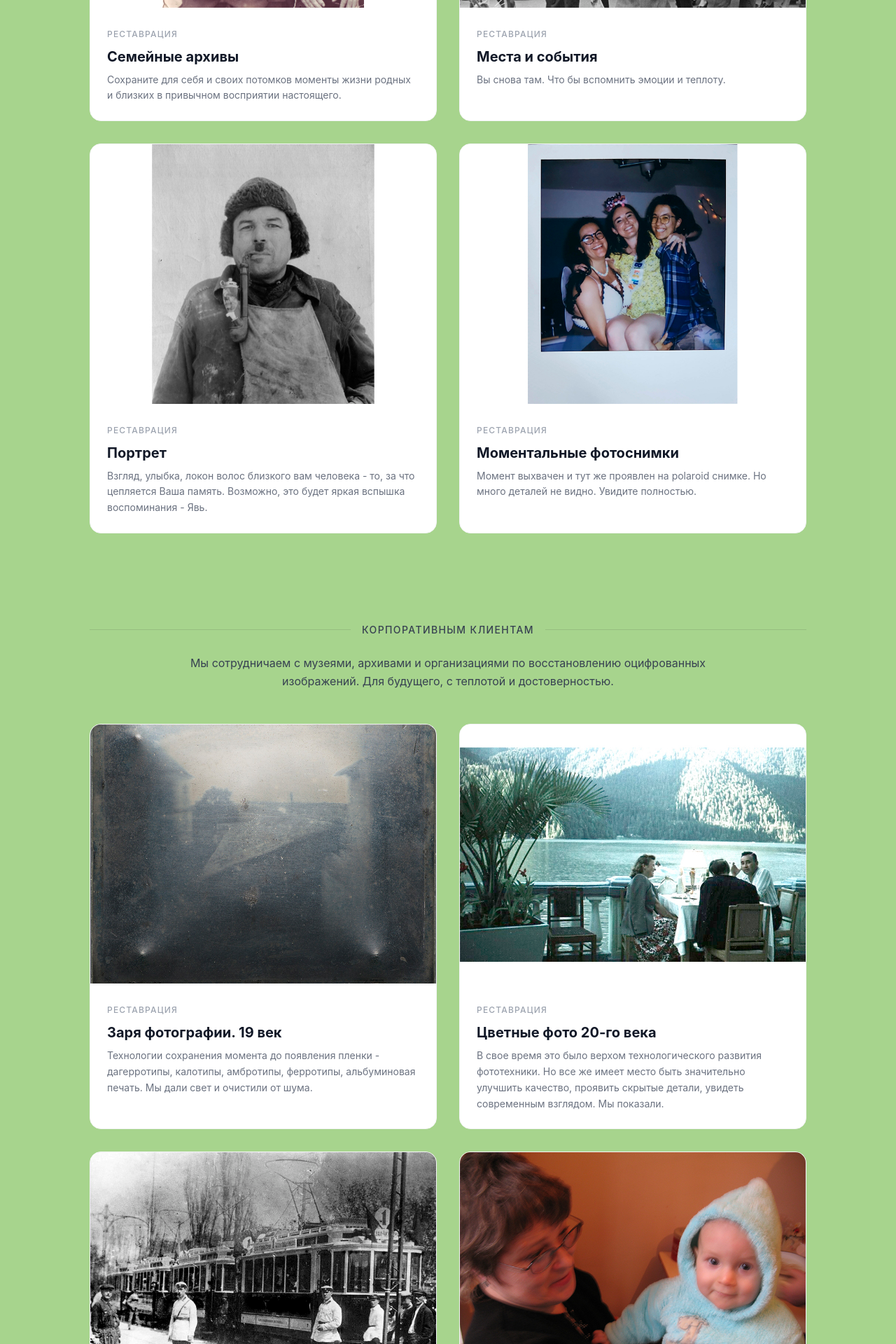
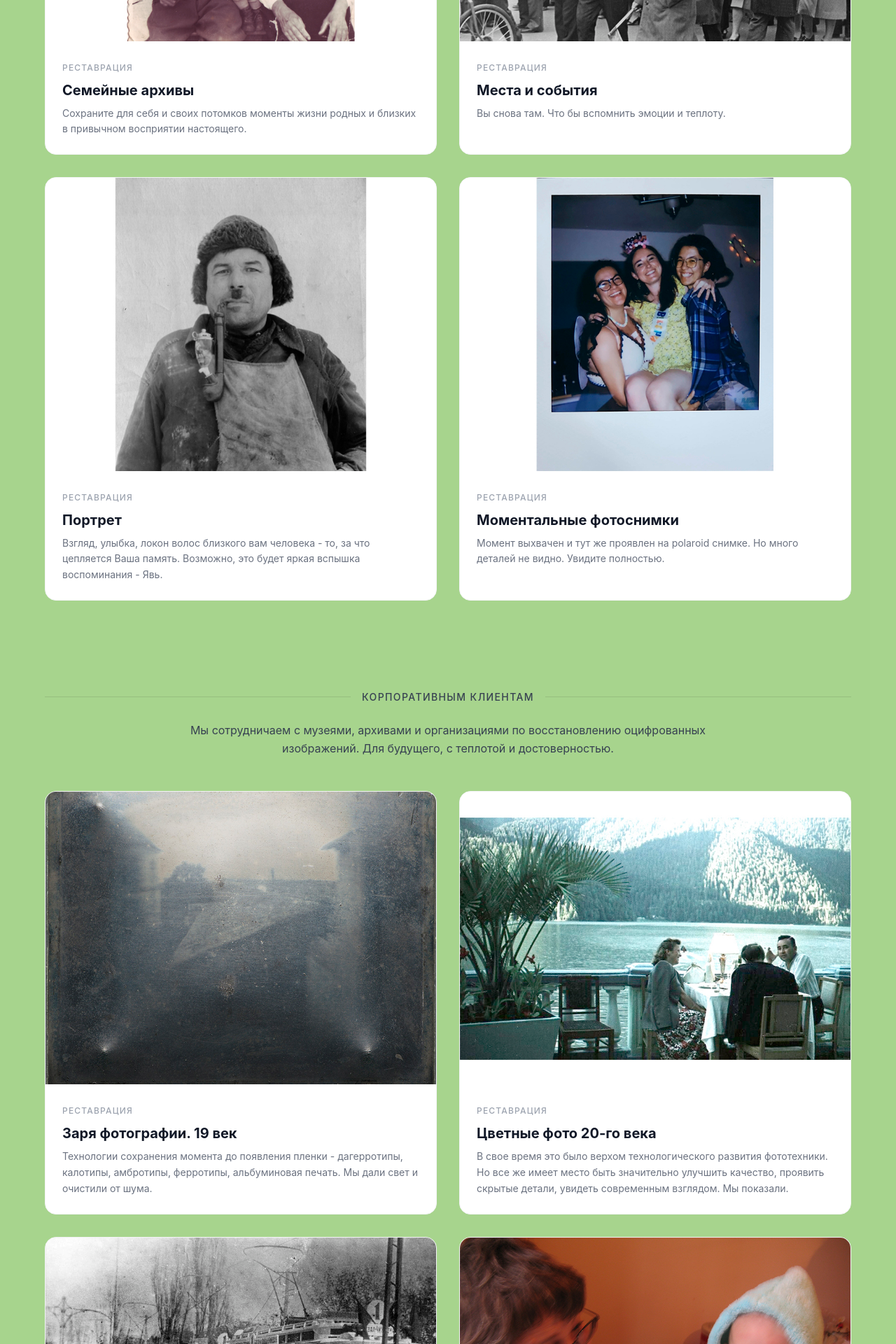
Before and after one commit to proyavi-art/site-proyavi-art, a Next.js app: page /portfolio in a window 1280 px wide. Shown: the part 880-2800 px from the top of the page at 70% size. Built offline with nearby package versions, Linux system fonts and the light colour scheme.

Commit message:
Update page.tsx

```diff
--- a/app/portfolio/page.tsx
+++ b/app/portfolio/page.tsx
@@ -71,7 +71,7 @@ export default function Portfolio() {
 
       {/* ИНДИВИДУАЛЬНЫМ ЗАКАЗЧИКАМ */}
       <section className="py-16 px-4">
-        <div className="max-w-5xl mx-auto">
+        <div className="max-w-6xl mx-auto">
           <div className="flex items-center gap-4 mb-6">
             <div className="flex-1 h-px bg-black/10" />
             <span className="text-sm text-gray-700 tracking-widest uppercase font-medium">Индивидуальным заказчикам</span>
@@ -109,7 +109,7 @@ export default function Portfolio() {
 
       {/* КОРПОРАТИВНЫМ КЛИЕНТАМ */}
       <section className="py-16 px-4">
-        <div className="max-w-5xl mx-auto">
+        <div className="max-w-6xl mx-auto">
           <div className="flex items-center gap-4 mb-6">
             <div className="flex-1 h-px bg-black/10" />
             <span className="text-sm text-gray-700 tracking-widest uppercase font-medium">Корпоративным клиентам</span>
```
